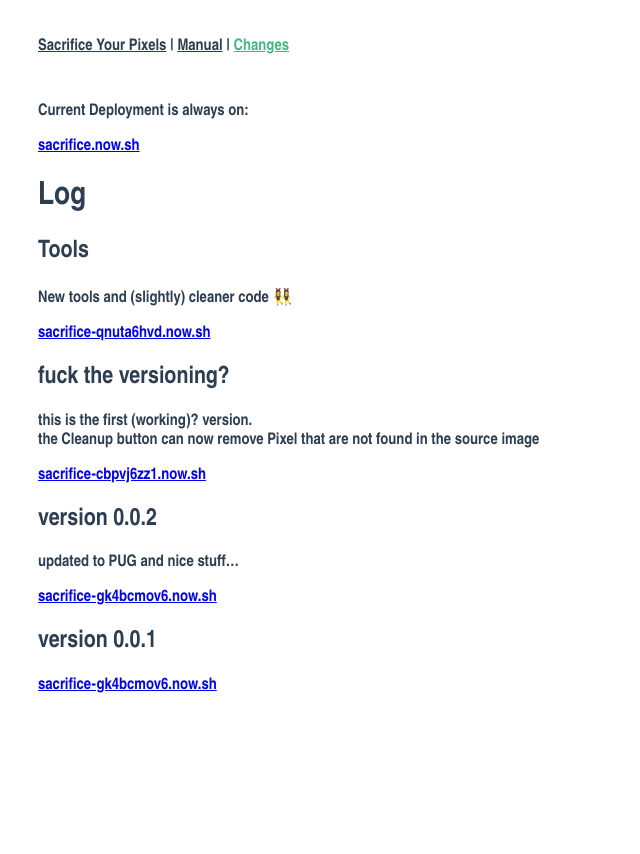
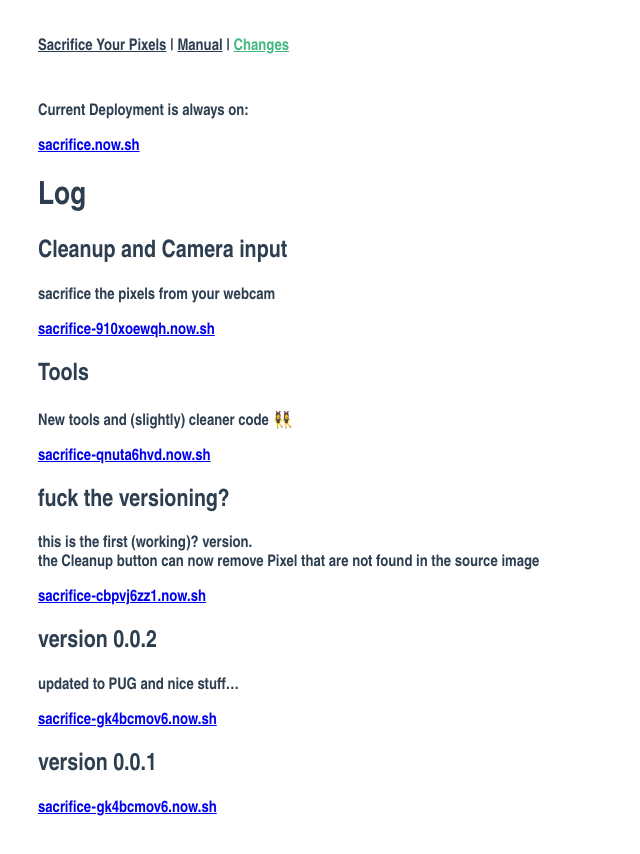
Before and after one commit to milangress/sacrifice-pixel, a Vue app: page /changelog in a window 1280 px wide. Shown: the top 854 px of the page, without its empty margins (0-640 px from the left). Before the commit the page ends 800 px from the top, so only its background shows below. Built offline with nearby package versions, Linux system fonts and the light colour scheme.

Commit message:
⚡︎ changelog

```diff
--- a/src/views/changelog.vue
+++ b/src/views/changelog.vue
@@ -3,6 +3,10 @@
         p Current Deployment is always on:
         a(href="https://sacrifice.now.sh/") sacrifice.now.sh
         h1 Log
+        section
+            h2 Cleanup and Camera input
+            p sacrifice the pixels from your webcam
+            a(href="https://sacrifice-910xoewqh.now.sh/") sacrifice-910xoewqh.now.sh
         section
             h2 Tools
             p New tools and (slightly) cleaner code 👯‍♀️
```
